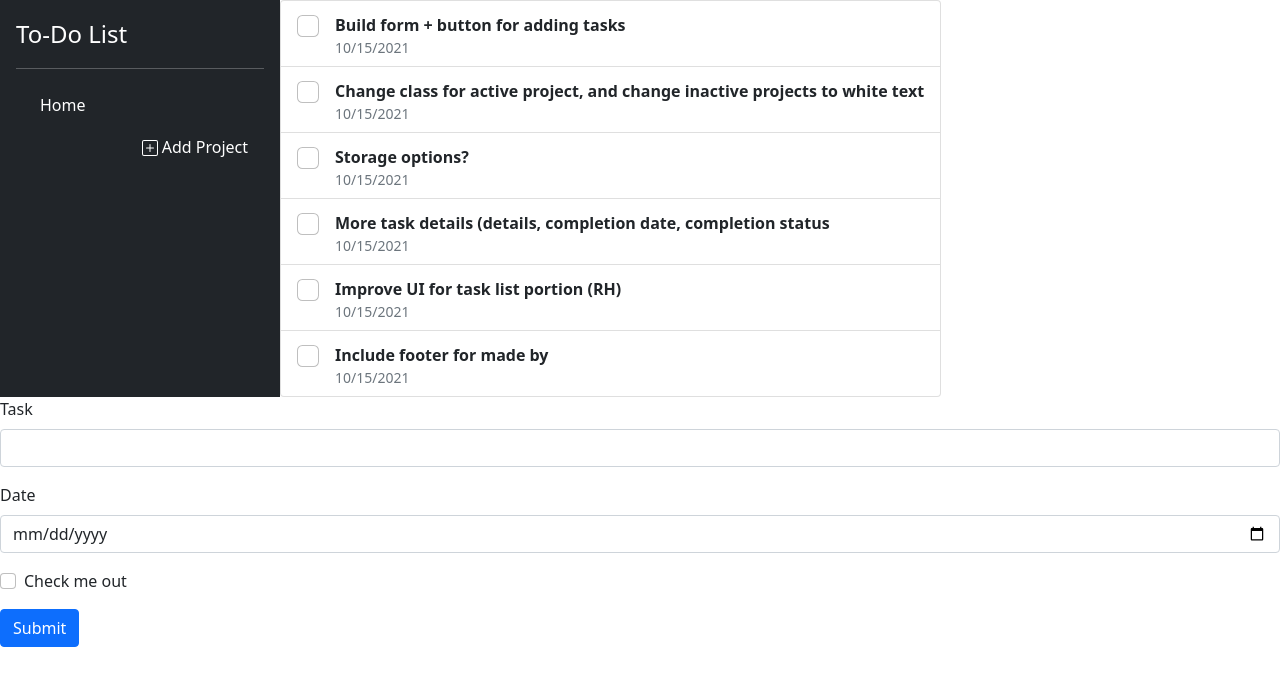
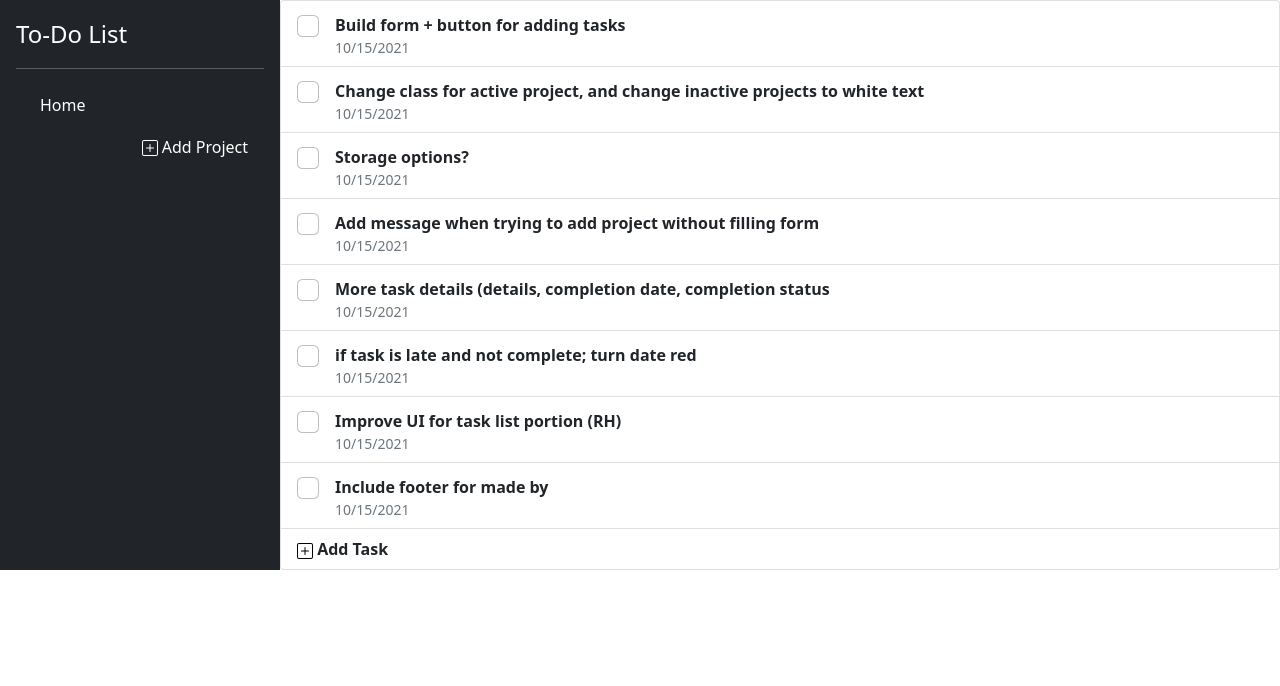
Before and after one commit to jincrypt/TOP-Todo-List, a website built with webpack: page dist/index.html in a window 1280 px wide. Built offline with nearby package versions, Linux system fonts and the light colour scheme.

Commit message:
Created Add Task button and form

```diff
--- a/src/createDOM.js
+++ b/src/createDOM.js
@@ -36,10 +36,8 @@ const createProjectList = (() => {
 const createListContainer = (() => {
     let container = document.createElement('div');
 
-    container.classList = "list-group";
+    container.classList = "list-group w-100";
     container.id = 'List-Container';
 
     document.querySelector('main').appendChild(container);
 })();
-
-// export { createMain }
--- /dev/null
+++ b/src/createElement.js
@@ -0,0 +1,27 @@
+const createButton = (name) => {
+    let button = document.createElement('button');
+    button.classList = "btn btn-sm";
+    button.type = "button";
+    button.innerHTML = name;
+    return button;
+}
+
+const createAddSVG = (color) => {
+    let svg = document.createElementNS('http://www.w3.org/2000/svg', 'svg');
+    let pathA = document.createElementNS('http://www.w3.org/2000/svg', 'path');
+    let pathB = document.createElementNS('http://www.w3.org/2000/svg', 'path');
+
+    svg.setAttribute('width', '16');
+    svg.setAttribute('height', '16');
+    svg.setAttribute('fill', color);
+    pathA.setAttributeNS(null, 'd', "M14 1a1 1 0 0 1 1 1v12a1 1 0 0 1-1 1H2a1 1 0 0 1-1-1V2a1 1 0 0 1 1-1h12zM2 0a2 2 0 0 0-2 2v12a2 2 0 0 0 2 2h12a2 2 0 0 0 2-2V2a2 2 0 0 0-2-2H2z");
+    pathB.setAttributeNS(null, 'd', "M8 4a.5.5 0 0 1 .5.5v3h3a.5.5 0 0 1 0 1h-3v3a.5.5 0 0 1-1 0v-3h-3a.5.5 0 0 1 0-1h3v-3A.5.5 0 0 1 8 4z");
+
+    svg.classList = "bi bi-plus-square";
+
+    svg.append(pathA, pathB);
+
+    return svg
+}
+
+export { createButton, createAddSVG }
--- a/src/index.js
+++ b/src/index.js
@@ -1,6 +1,7 @@
 import 'bootstrap/dist/css/bootstrap.min.css';
 // DOM JS auto renders.
 import './createDOM.js';
+import { createButton, createAddSVG } from './createElement.js'
 
 let myProjects = [];
 let index = 0;
@@ -23,7 +24,7 @@ class Task {
     }
 }
 
-function domRender(task) {
+function taskRender(task) {
     let container = document.querySelector('#List-Container');
     let name = task.name;
     let status = task.complete;
@@ -39,12 +40,10 @@ function domRender(task) {
     input.classList = 'form-check-input flex-shrink-0';
     span.classList = 'pt-1 form-checked-content';
 
-
     input.type = 'checkbox';
     input.checked = status;
     input.addEventListener('click', (e) => {
         task.complete = !task.complete;
-        console.log(task.complete)
     });
     input.style = 'font-size: 1.375em;';
 
@@ -94,29 +93,19 @@ function insertProject(project) {
 function createAddProjectButton() {
     (function createAddProjectDiv() {
         let li = document.createElement('li');
+        let addProjectButtonDiv = document.createElement('div');
+        let svg = createAddSVG('white');
+
         li.id = "addProject";
-        let addProjectButtonDiv = document.createElement('div');
+        li.style = "text-align:right"
+        li.classList = "nav-item";
+
         addProjectButtonDiv.id = "addProjectButton";
-        let svg = document.createElementNS('http://www.w3.org/2000/svg', 'svg');
-        let pathA = document.createElementNS('http://www.w3.org/2000/svg', 'path');
-        let pathB = document.createElementNS('http://www.w3.org/2000/svg', 'path');
-
-        svg.setAttribute('width', '16');
-        svg.setAttribute('height', '16');
-        svg.setAttribute('fill','white');
-        pathA.setAttributeNS(null, 'd', "M14 1a1 1 0 0 1 1 1v12a1 1 0 0 1-1 1H2a1 1 0 0 1-1-1V2a1 1 0 0 1 1-1h12zM2 0a2 2 0 0 0-2 2v12a2 2 0 0 0 2 2h12a2 2 0 0 0 2-2V2a2 2 0 0 0-2-2H2z");
-        pathB.setAttributeNS(null, 'd', "M8 4a.5.5 0 0 1 .5.5v3h3a.5.5 0 0 1 0 1h-3v3a.5.5 0 0 1-1 0v-3h-3a.5.5 0 0 1 0-1h3v-3A.5.5 0 0 1 8 4z");
-        li.style = "text-align:right"
-        svg.classList = "bi bi-plus-square";
-        li.classList = "nav-item";
         addProjectButtonDiv.classList = "nav-link text-white";
         addProjectButtonDiv.style = "cursor:pointer";
 
-        svg.appendChild(pathA);
-        svg.appendChild(pathB);
         addProjectButtonDiv.append(svg, " Add Project");
 
-        // Function for adding project (show form)
         addProjectButtonDiv.addEventListener('click', (e) => {
             toggleProjectView();
         });
@@ -135,14 +124,6 @@ function createAddProjectButton() {
         addProjectField.placeholder = "Project Name";
         addProjectField.classList = "form-control";
         addProjectField.id = 'projectNameForm';
-
-        const createButton = (name) => {
-            let button = document.createElement('button');
-            button.classList = "btn btn-sm";
-            button.type = "button";
-            button.innerHTML = name;
-            return button;
-        }
 
         let add = createButton("+");
         add.classList += " btn-success"
@@ -195,20 +176,105 @@ function taskListRender(Project) {
     let oldList = document.querySelector('#List-Container');
     oldList.innerHTML = '';
     oldList.setAttribute('data-id', Project.name);
-    Project.tasks.forEach((task) => domRender(task));
-    console.log(myProjects)
+    Project.tasks.forEach((task) => taskRender(task));
+    //render add task button
+    createTaskListForm()
 }
 
-//Add below to a create form module
-let form = document.querySelector('form');
-form.addEventListener('submit', (e) => {
-    e.preventDefault();
-    buttonSubmit();
-    form.reset();
-});
+function createTaskListForm() {
+    (function createAddTaskDiv() {
+        let container = document.querySelector('#List-Container');
+        let addTaskButton = document.createElement('div');
+
+        const label = document.createElement('label');
+        const svg = createAddSVG('black');
+        const strong = document.createElement('strong');
+
+        addTaskButton.id = "addTaskButton"
+        label.id = "addTask";
+        label.classList = 'list-group-item d-flex gap-3';
+
+        strong.append(svg, " Add Task");
+
+        strong.style = "cursor:pointer";
+
+        strong.addEventListener('click', (e) => {
+            toggleTaskForm();
+        })
+
+        addTaskButton.append(strong);
+        label.appendChild(addTaskButton);
+
+        container.appendChild(label);
+    })();
+
+    (function createAddTaskForm() {
+        let addTaskContainer = document.querySelector('#addTask');
+        let addTaskFormContainer = document.createElement('div');
+        addTaskFormContainer.id = "addTaskForm";
+
+        let addTaskForm = document.createElement('form');
+
+        let row1 = document.createElement('div');
+        let row2 = document.createElement('div');
+
+        let taskInput = document.createElement('input');
+        taskInput.type = "text";
+        taskInput.classList = "form-control-sm";
+        taskInput.id = "taskName";
+        taskInput.placeholder = "Task Name";
+
+        row1.append(taskInput);
+
+        let dateInput = document.createElement('input');
+        dateInput.type = "date";
+        dateInput.classList = "form-control-sm d-block";
+        dateInput.id = "taskDate";
+
+        row2.append(dateInput);
+
+        let add = createButton("+");
+        add.classList += " btn-success"
+
+        let cancel = createButton("x");
+        cancel.classList += " btn-danger";
+
+        let btnGroup = document.createElement('div');
+        btnGroup.classList = "btn-group";
+        btnGroup.role = "group";
+
+        add.addEventListener('click', (e) => {
+            if (document.querySelector('#taskName').value) {
+// TODO Add function
+                console.log(document.querySelector('#taskName').value)
+                buttonSubmit();
+                document.querySelector('form').reset();
+            }
+
+        })
+
+        cancel.addEventListener('click', (e) => {
+            document.querySelector('form').reset();
+            toggleTaskForm();
+        })
+
+        btnGroup.append(add, cancel);
+        addTaskForm.append(row1, row2);
+        addTaskFormContainer.append(addTaskForm, btnGroup);
+        addTaskContainer.append(addTaskFormContainer);
+        addTaskFormContainer.style.display = "none";
+
+    })();
+
+    function toggleTaskForm() {
+        let addTaskButton = document.querySelector('#addTaskButton');
+        let addTaskForm = document.querySelector('#addTaskForm');
+
+        return [addTaskButton.style.display, addTaskForm.style.display] = [addTaskForm.style.display, addTaskButton.style.display]
+    }
+}
 
 function buttonSubmit() {
-        // taskDate taskName taskCheck
     let task = document.querySelector('#taskName').value;
     let project = document.querySelector('#List-Container').dataset.id;
     project = myProjects.filter((item) => {
@@ -225,7 +291,9 @@ const homeProject = new Project('Home');
 homeProject.addTask(new Task('Build form + button for adding tasks'));
 homeProject.addTask(new Task('Change class for active project, and change inactive projects to white text'));
 homeProject.addTask(new Task('Storage options?'));
+homeProject.addTask(new Task('Add message when trying to add project without filling form'));
 homeProject.addTask(new Task('More task details (details, completion date, completion status'));
+homeProject.addTask(new Task('if task is late and not complete;  turn date red'));
 homeProject.addTask(new Task('Improve UI for task list portion (RH)'));
 homeProject.addTask(new Task('Include footer for made by'));
 myProjects.push(homeProject);
```
Also changed, not shown: dist/index.html, 1 other file.
